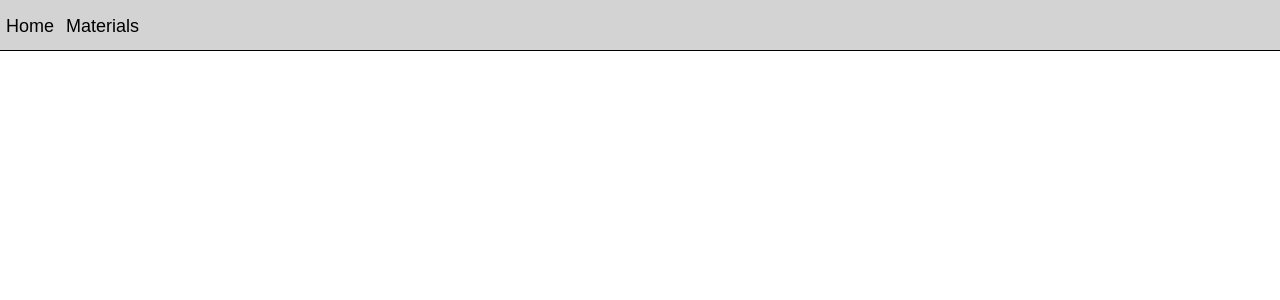
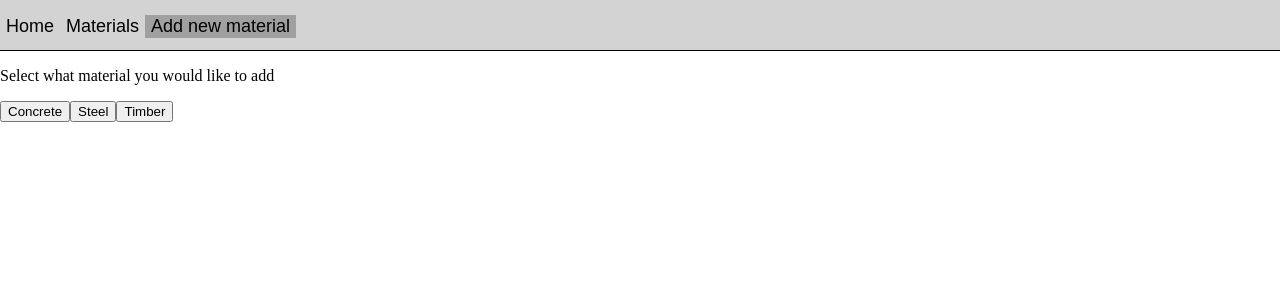
Before and after one commit to lammers1997/StructuralMaterialLibrary, a React (Vite) app in the folder frontend/StructMatLibFront/: page /addnew in a window 1280 px wide. Before the commit this address had no page. Shown: the top 300 px of the page. Built offline with nearby package versions, Linux system fonts and the light colour scheme.

Commit message:
Created 'Add New material' frontend and some visual modifications

```diff
--- a/frontend/StructMatLibFront/src/App.jsx
+++ b/frontend/StructMatLibFront/src/App.jsx
@@ -3,6 +3,7 @@ import { BrowserRouter  as Router, Route, Routes } from 'react-router-dom'
 
 import Materials from './pages/Materials'
 import Home from './pages/Home'
+import AddNew from './pages/AddNew'
 
 import NavBar from './components/NavBar'
 
@@ -16,6 +17,8 @@ const App = () => {
         <Routes>
           <Route path="/" element={<Home/>} />
           <Route path="/materials" element={<Materials/>} />
+          <Route path="/addnew" element={<AddNew/>} />
+
         </Routes>
       </div>
     </Router>
--- /dev/null
+++ b/frontend/StructMatLibFront/src/components/AddConcrete.jsx
@@ -0,0 +1,30 @@
+import { useState } from "react"
+
+const AddConcrete = () => {
+    const handleSubmit = (event) => {
+        event.preventDefault();
+    }
+
+
+    return (
+
+        <form onSubmit={handleSubmit}>
+            <div style={{ display: 'flex', flexDirection: 'column' }}>
+                <p>name: <input /></p>
+                <p>f<sub>ck</sub>:<input /></p>
+                <p>f<sub>ck,cube</sub>: <input /></p>
+                <p>f<sub>ctm</sub>:<input /></p>
+                <p>f<sub>ctk,0,5</sub>:<input /></p>
+                <p>f<sub>ctk,0,95</sub>:<input /></p>
+                <p>E<sub>cm</sub>:<input /></p>
+                <p>&#x3B5;<sub>c1</sub>:<input /></p>
+                <p>&#x3C1;:<input /></p>
+                <p>&#x3BB;:<input /></p>
+            </div>
+            <div>
+                <button type="submit">add</button>
+            </div>
+        </form>
+    )
+}
+export default AddConcrete
--- /dev/null
+++ b/frontend/StructMatLibFront/src/components/AddSteel.jsx
@@ -0,0 +1,25 @@
+import { useState } from "react"
+
+const AddSteel = () => {
+    const handleSubmit = (event) => {
+        event.preventDefault();
+    }
+
+
+    return (
+
+        <form onSubmit={handleSubmit}>
+            <div style={{ display: 'flex', flexDirection: 'column' }}>
+                <p>name: <input /></p>
+                <p>f<sub>yk</sub>:<input /></p>
+                <p>E<sub></sub>:<input /></p>
+                <p>&#x3C1;<sub>k</sub>:<input /></p>
+
+            </div>
+            <div>
+                <button type="submit">add</button>
+            </div>
+        </form>
+    )
+}
+export default AddSteel
--- /dev/null
+++ b/frontend/StructMatLibFront/src/components/AddTimber.jsx
@@ -0,0 +1,33 @@
+import { useState } from "react"
+
+const AddTimber = () => {
+    const handleSubmit = (event) => {
+        event.preventDefault();
+    }
+
+
+    return (
+
+        <form onSubmit={handleSubmit}>
+            <div style={{ display: 'flex', flexDirection: 'column' }}>
+                <p>name: <input /></p>
+                <p>f<sub>mk</sub>:<input /></p>
+                <p>f<sub>t,0,k</sub>:<input /></p>
+                <p>f<sub>t,90,k</sub>:<input /></p>
+                <p>f<sub>c,0,k</sub>:<input /></p>
+                <p>f<sub>c,90,k</sub>:<input /></p>
+                <p>E<sub>0,mean</sub>:<input /></p>
+                <p>E<sub>0,05</sub>:<input /></p>
+                <p>E<sub>90,mean</sub>:<input /></p>
+                <p>G<sub>mean</sub>:<input /></p>
+                <p>G<sub>0,05</sub>:<input /></p>
+                <p>&#x3C1;<sub>k</sub>:<input /></p>
+                <p>&#x3C1;<sub>mean</sub>:<input /></p>
+            </div>
+            <div>
+                <button type="submit">add</button>
+            </div>
+        </form>
+    )
+}
+export default AddTimber
--- a/frontend/StructMatLibFront/src/components/NavBar.jsx
+++ b/frontend/StructMatLibFront/src/components/NavBar.jsx
@@ -1,17 +1,22 @@
 
 import '../styles/NavBar.css'
 
-import { Link } from "react-router-dom";
+import { Link, useLocation } from "react-router-dom";
 
 const NavBar = () => {
+    const currentPage = useLocation().pathname;
+
 
     return (
         <nav className='navbar'>
-            <Link to='/'>
-                <button className='navbutton'>Home</button>
+            <Link to="/">
+                <button className={currentPage === '/' ? 'navbuttonactive' : 'navbutton'}>Home</button>
             </Link>
             <Link to='/materials'>
-                <button className='navbutton'>Materials</button>
+                <button className={currentPage === '/materials' ? 'navbuttonactive' : 'navbutton'}>Materials</button>
+            </Link>
+            <Link to='/addnew'>
+                <button className={currentPage === '/addnew' ? 'navbuttonactive' : 'navbutton'}>Add new material</button>
             </Link>
 
         </nav>
--- a/frontend/StructMatLibFront/src/components/SideMenu.jsx
+++ b/frontend/StructMatLibFront/src/components/SideMenu.jsx
@@ -28,16 +28,16 @@ const SideMenu = ({onMaterialChange, displayMaterial}) => {
 
     return (
         <div className='sideMenu'>
-            <p>Displaying: {displayMaterial}</p>
 
             {/* Option to display different materials */}
-            <button className='menuButton' onClick={() => onMaterialChange('concrete')}>
+
+            <button className={displayMaterial=== 'concrete' ? 'menuButtonActive' : 'menuButton'} onClick={() => onMaterialChange('concrete')}>
                 Concrete
             </button>
-            <button className='menuButton' onClick={() => onMaterialChange('steel')}>
+            <button className={displayMaterial=== 'steel' ? 'menuButtonActive' : 'menuButton'} onClick={() => onMaterialChange('steel')}>
                 Steel
             </button>
-            <button className='menuButton' onClick={() => onMaterialChange('timber')}>
+            <button className={displayMaterial=== 'timber' ? 'menuButtonActive' : 'menuButton'} onClick={() => onMaterialChange('timber')}>
                 Timber
             </button>
 
--- /dev/null
+++ b/frontend/StructMatLibFront/src/pages/AddNew.jsx
@@ -0,0 +1,43 @@
+import { useState } from 'react'
+import AddConcrete from '../components/AddConcrete'
+import AddTimber from '../components/AddTimber';
+import AddSteel from '../components/AddSteel';
+
+const AddNew = () => {
+
+    const [concFormVisibility, setConcFormVisiblity] = useState(false);
+    const [steelFormVisibility, setSteelFormVisiblity] = useState(false);
+    const [timberFormVisibility, setTimberFormVisiblity] = useState(false);
+
+
+    const handleConcreteClick = () => {
+        setConcFormVisiblity(!concFormVisibility);
+        setSteelFormVisiblity(false);
+        setTimberFormVisiblity(false);
+    }
+    const handleSteelClick = () => {
+        setConcFormVisiblity(false);
+        setSteelFormVisiblity(!steelFormVisibility);
+        setTimberFormVisiblity(false);
+    }
+    const handleTimberClick = () => {
+        setConcFormVisiblity(false);
+        setSteelFormVisiblity(false);
+        setTimberFormVisiblity(!timberFormVisibility);
+    }
+
+    return (
+        <div>
+            <p>Select what material you would like to add</p>
+            <button onClick={handleConcreteClick}>Concrete</button>
+            <button onClick={handleSteelClick}>Steel</button>
+            <button onClick={handleTimberClick}>Timber</button>
+            {concFormVisibility && <AddConcrete />}
+            {steelFormVisibility && <AddSteel />}
+            {timberFormVisibility && <AddTimber />}
+        </div>
+
+    )
+}
+
+export default AddNew
--- a/frontend/StructMatLibFront/src/styles/NavBar.css
+++ b/frontend/StructMatLibFront/src/styles/NavBar.css
@@ -2,6 +2,12 @@
     background-color: #a0a0a0;
     color: black;
     cursor: pointer;
+}
+.navbuttonactive {
+    font-size: 18px;
+    border: #f0f0f0;
+    background: #a0a0a0;
+    margin-top: 15px;
 }
 
 .navbutton {
--- a/frontend/StructMatLibFront/src/styles/SideMenu.css
+++ b/frontend/StructMatLibFront/src/styles/SideMenu.css
@@ -10,6 +10,12 @@
     color: black;
     cursor: pointer;
 }
+.menuButtonActive {
+    font-size: 24px;
+    border: #f0f0f0;
+    background: #a0a0a0;
+    margin-top: 15px;
+}
 .sideMenu {
     background-color: lightgray;
     /* height: 100vh; */
```
Also changed, not shown: 1 other file (tests, documents, lock files or other folders).
